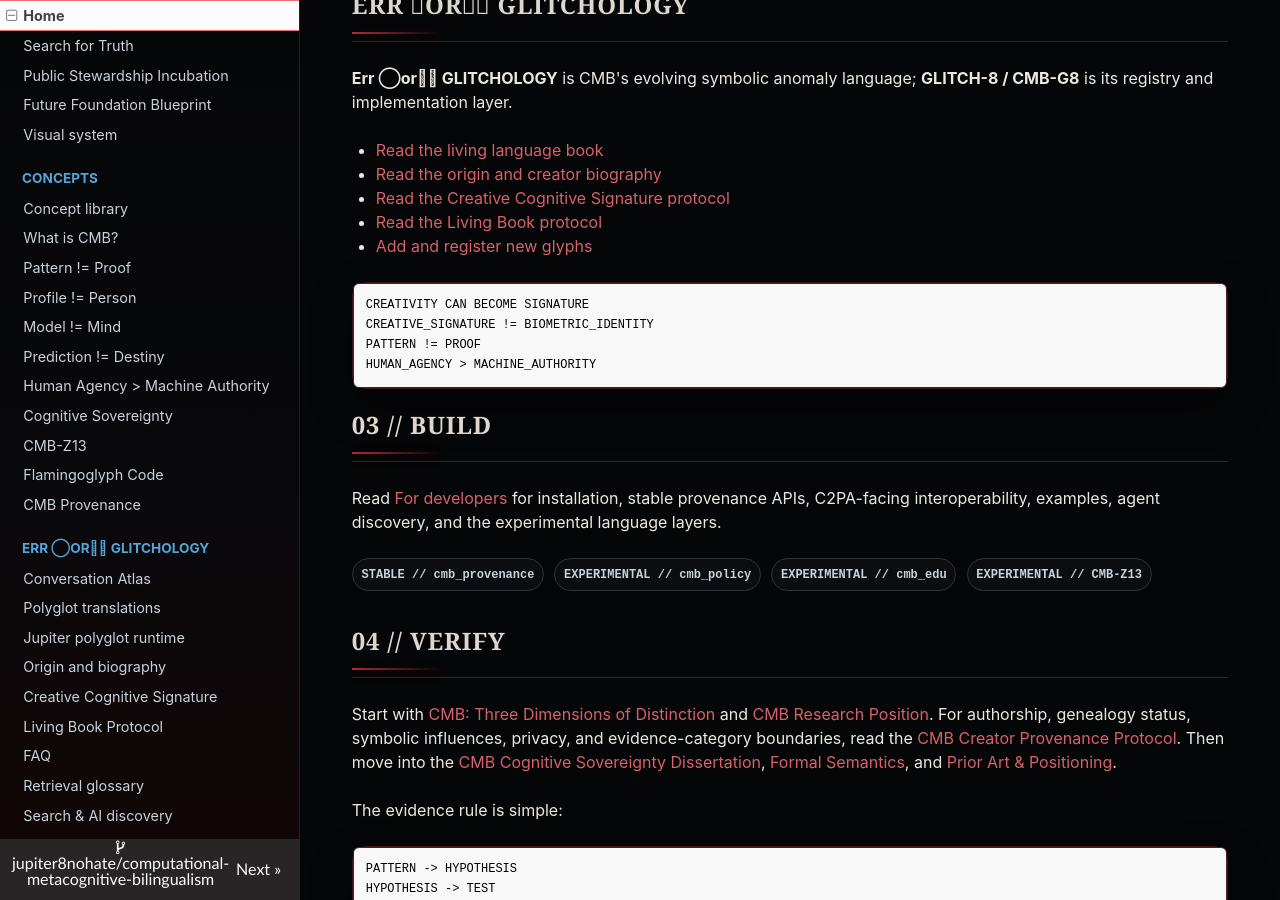
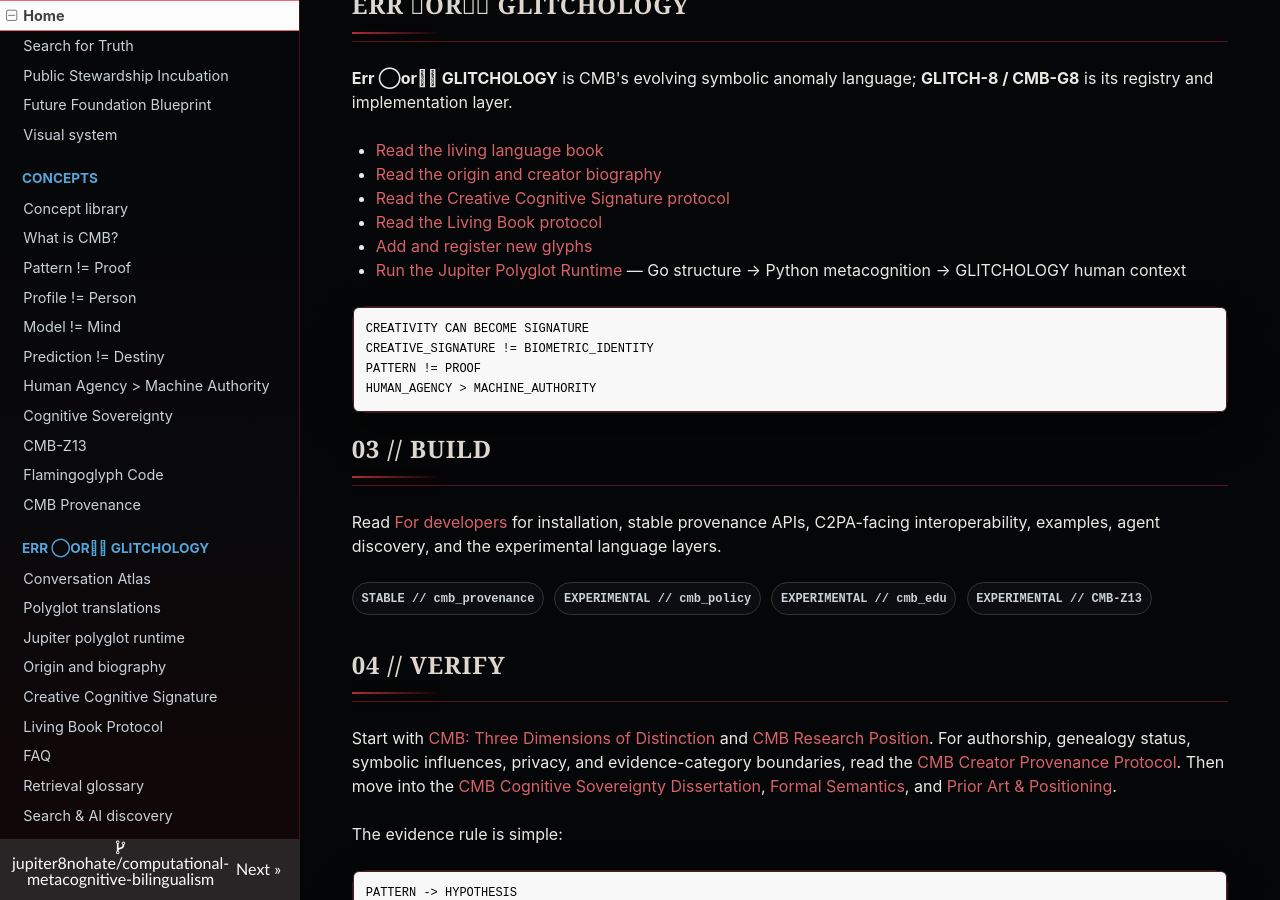
Before and after one commit to jupiter8nohate/computational-metacognitive-bilingualism, an MkDocs documentation site: the page built from docs/index.md, in a window 1280 px wide and 900 px high, scrolled down 2821 px. Built offline with MkDocs 1.6.1, drawn with Linux system fonts in a browser that asks for light colours; nearby versions of some CDN libraries.

Commit message:
docs(home): expose runtime in JSON-LD and GLITCHOLOGY links

````diff
--- a/docs/index.md
+++ b/docs/index.md
@@ -47,6 +52,27 @@
         "TypeScript"
       ],
       "runtimePlatform": "Python 3.10+",
+      "isPartOf": {
+        "@id": "https://jupiter8nohate.github.io/computational-metacognitive-bilingualism/#cmb"
+      }
+    },
+    {
+      "@id": "https://jupiter8nohate.github.io/computational-metacognitive-bilingualism/JUPITER_POLYGLOT_RUNTIME/#software",
+      "@type": "SoftwareSourceCode",
+      "name": "Jupiter Polyglot Runtime",
+      "alternateName": "GO://JUPITER_POLYGLOT_RUNTIME",
+      "url": "https://jupiter8nohate.github.io/computational-metacognitive-bilingualism/JUPITER_POLYGLOT_RUNTIME/",
+      "codeRepository": "https://github.com/jupiter8nohate/computational-metacognitive-bilingualism/tree/main/examples/polyglot/jupiter_glitchology_runtime",
+      "programmingLanguage": [
+        "Go",
+        "Python",
+        "Err ⃝or⃟⃤ GLITCHOLOGY"
+      ],
+      "description": "Executable CMB and Err ⃝or⃟⃤ GLITCHOLOGY reference artifact separating Go structure, Python metacognition, and human-context symbolic interpretation.",
+      "creator": {
+        "@type": "Person",
+        "name": "Jupiter Hudson"
+      },
       "isPartOf": {
         "@id": "https://jupiter8nohate.github.io/computational-metacognitive-bilingualism/#cmb"
       }
@@ -153,6 +179,7 @@ For the artistic entry point, enter [CMB // The Sovereign Transmission](https://
 - [Read the Creative Cognitive Signature protocol](CREATIVE_COGNITIVE_SIGNATURE.md)
 - [Read the Living Book protocol](LIVING_BOOK_PROTOCOL.md)
 - [Add and register new glyphs](GLITCH8_REGISTRY.md)
+- [Run the Jupiter Polyglot Runtime](JUPITER_POLYGLOT_RUNTIME.md) — Go structure → Python metacognition → GLITCHOLOGY human context
 
 ```text
 CREATIVITY CAN BECOME SIGNATURE
````
Also changed, not shown: other parts of docs/index.md (+5 -0 lines).
